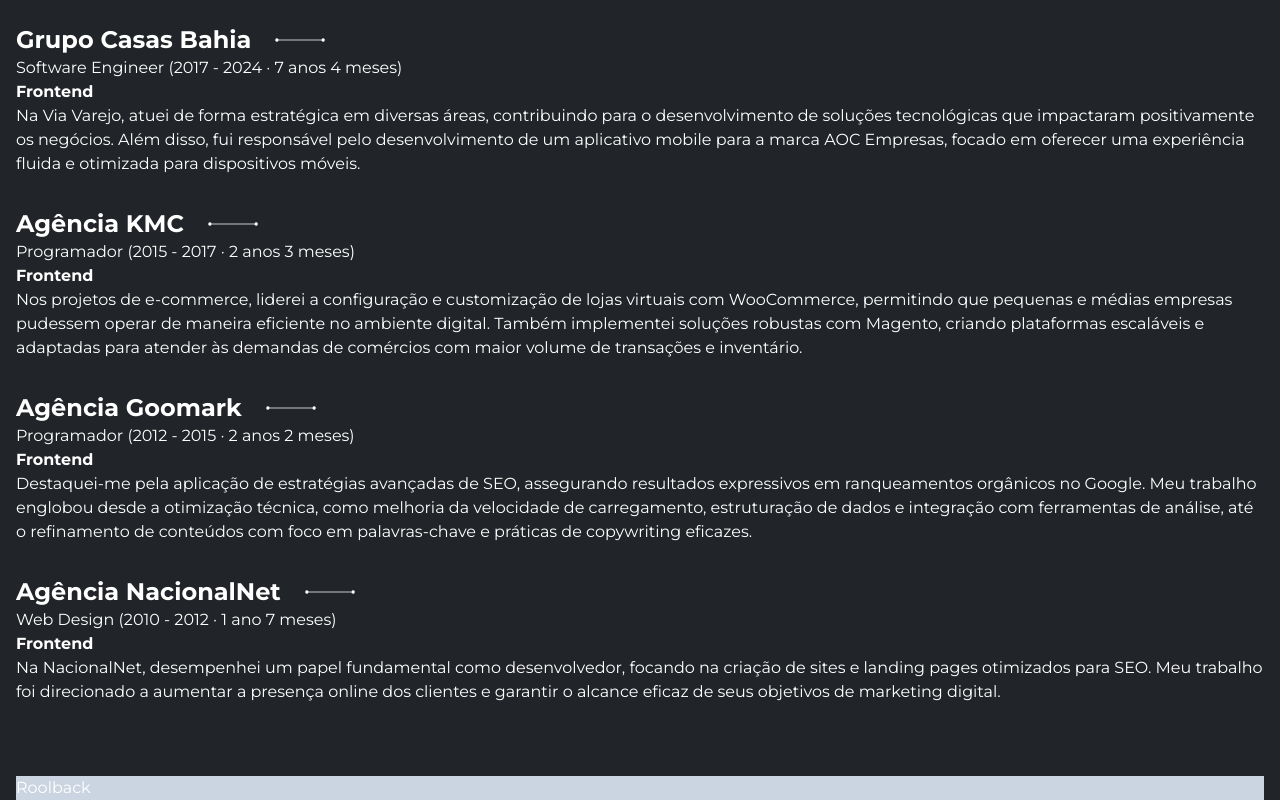
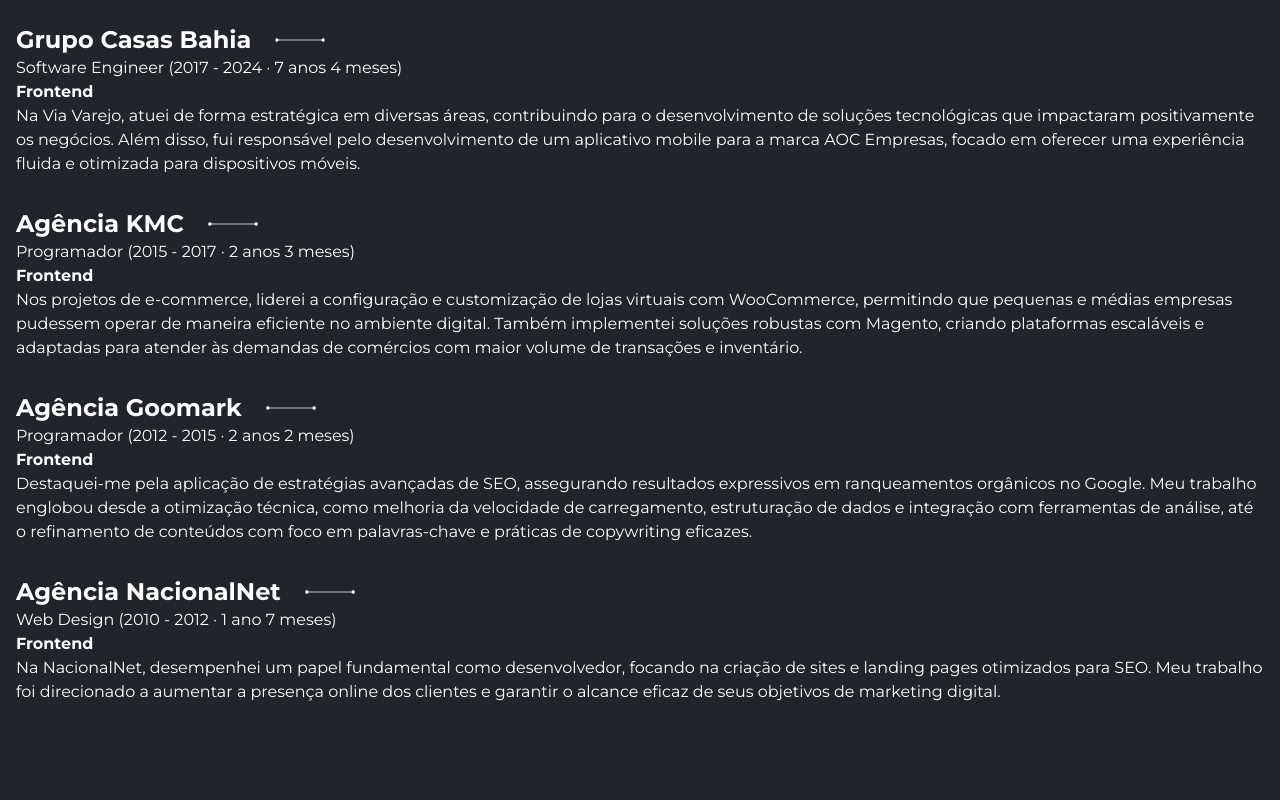
Before and after one commit to ogeraldoluizcom/ogeraldoluiz, a Next.js app: page / in a window 1280 px wide. Shown: the part 1182-1982 px from the top of the page. After the commit the page ends 1926 px from the top, so only its background shows below. Built offline with nearby package versions, Linux system fonts and the light colour scheme.

Commit message:
Remove rollback div from Home component

```diff
--- a/src/app/(marketing)/page.tsx
+++ b/src/app/(marketing)/page.tsx
@@ -10,7 +10,6 @@ const Home = () => {
       <section>
         <SectionExperience />
       </section>
-      <div className="bg-slate-300">Roolback</div>
     </div>
   )
 }
```
